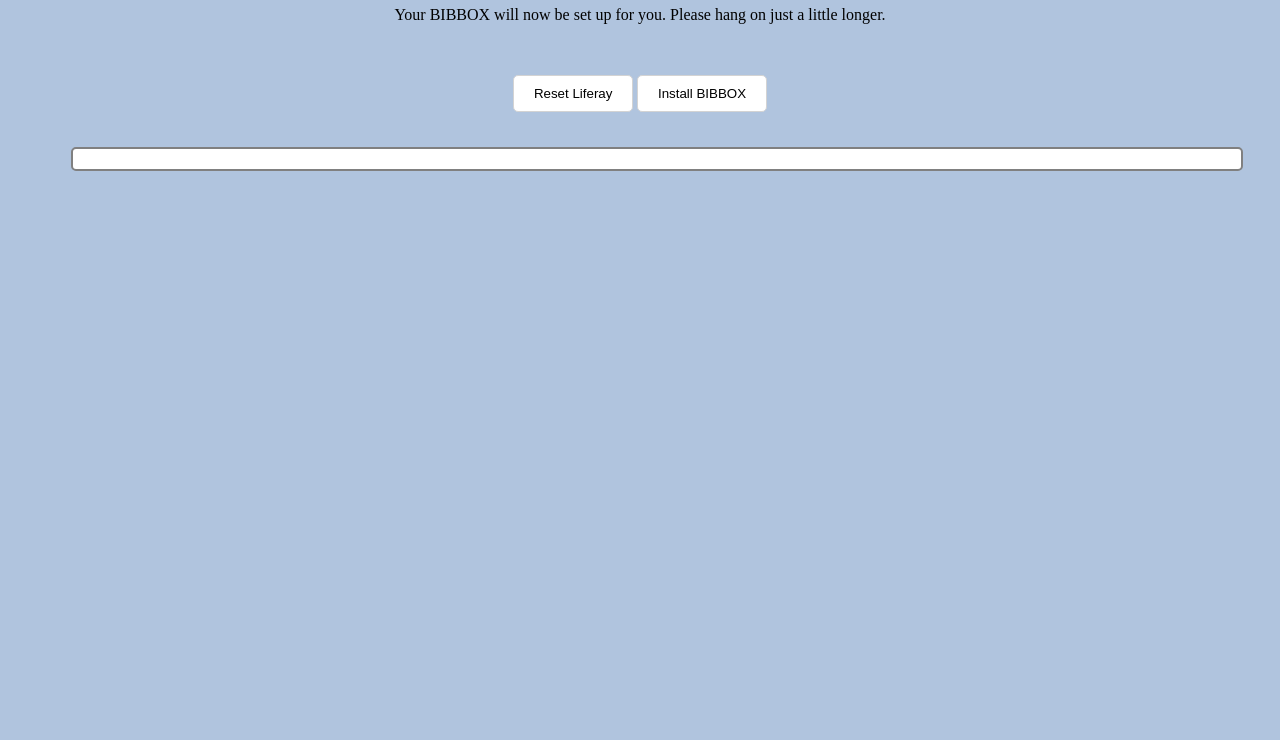
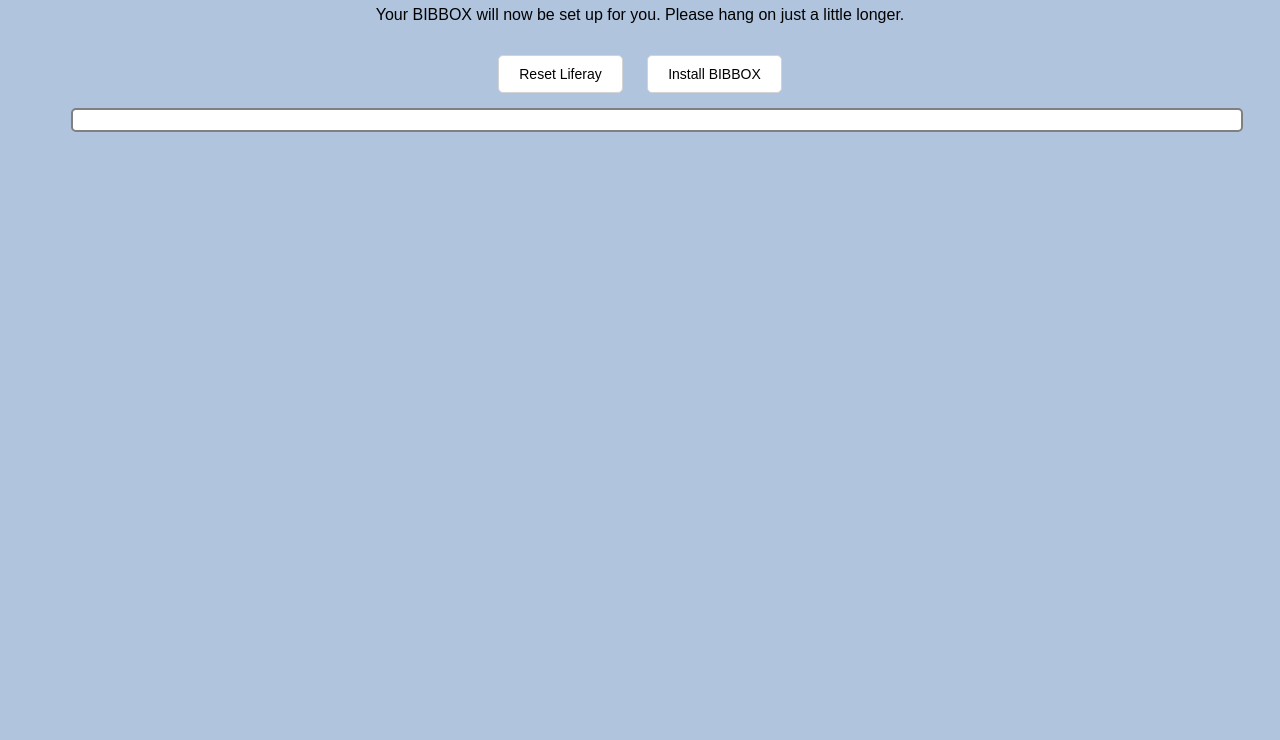
Before and after one commit to eschen42/kit-eb3kit, a plain HTML site: page resources/index.html in a window 1280 px wide. Shown: the part 60-800 px from the top of the page. Drawn offline with Linux system fonts and the light colour scheme; no server answers.

Commit message:
Some formatting changes

```diff
--- a/resources/index.html
+++ b/resources/index.html
@@ -28,18 +28,19 @@
 			html {
 				background: lightsteelblue;
 				text-align: center;
+				font-family: "Arial", "Helvetica", sans-serif;
 			}
 			#controls {
 				display: inline-block;
 				margin: 15px 0;
-				font-size: 14px;
 			}
 			#controls button {
-				margin: 20px 0;
+				margin: 0 10px;
 				padding: 10px 20px;
 				border: solid 1px lightgray;
 				background: white;
 				border-radius: 5px;
+				font-size: 14px;
 			}
 			#log-container {
 				float: left;
@@ -53,6 +54,7 @@
 				text-align: left;
 				overflow-y: auto;
 				overflow-x: hidden;
+				font-size: 13px;
 			}
 		</style>
 	</head>
```
